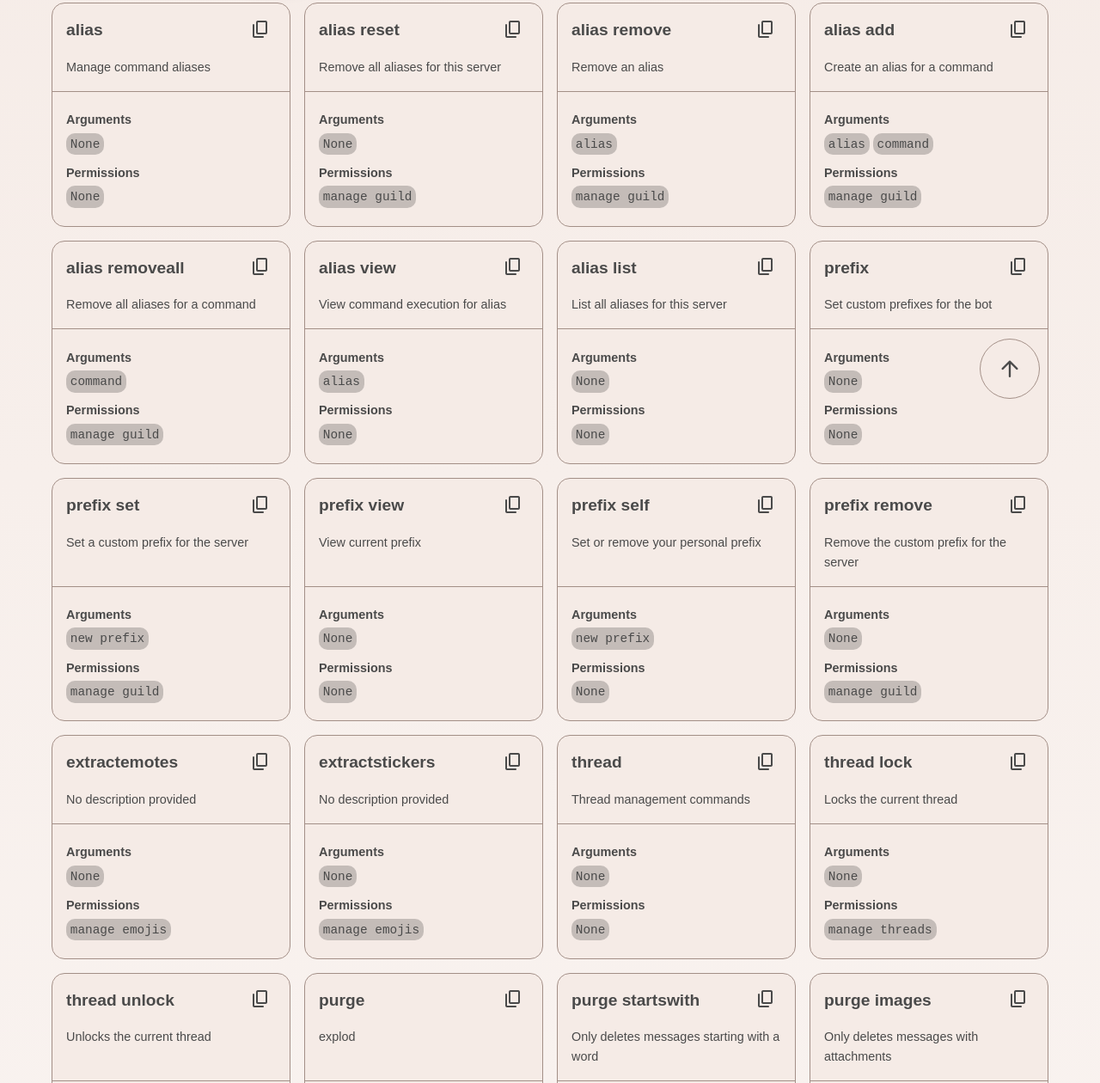
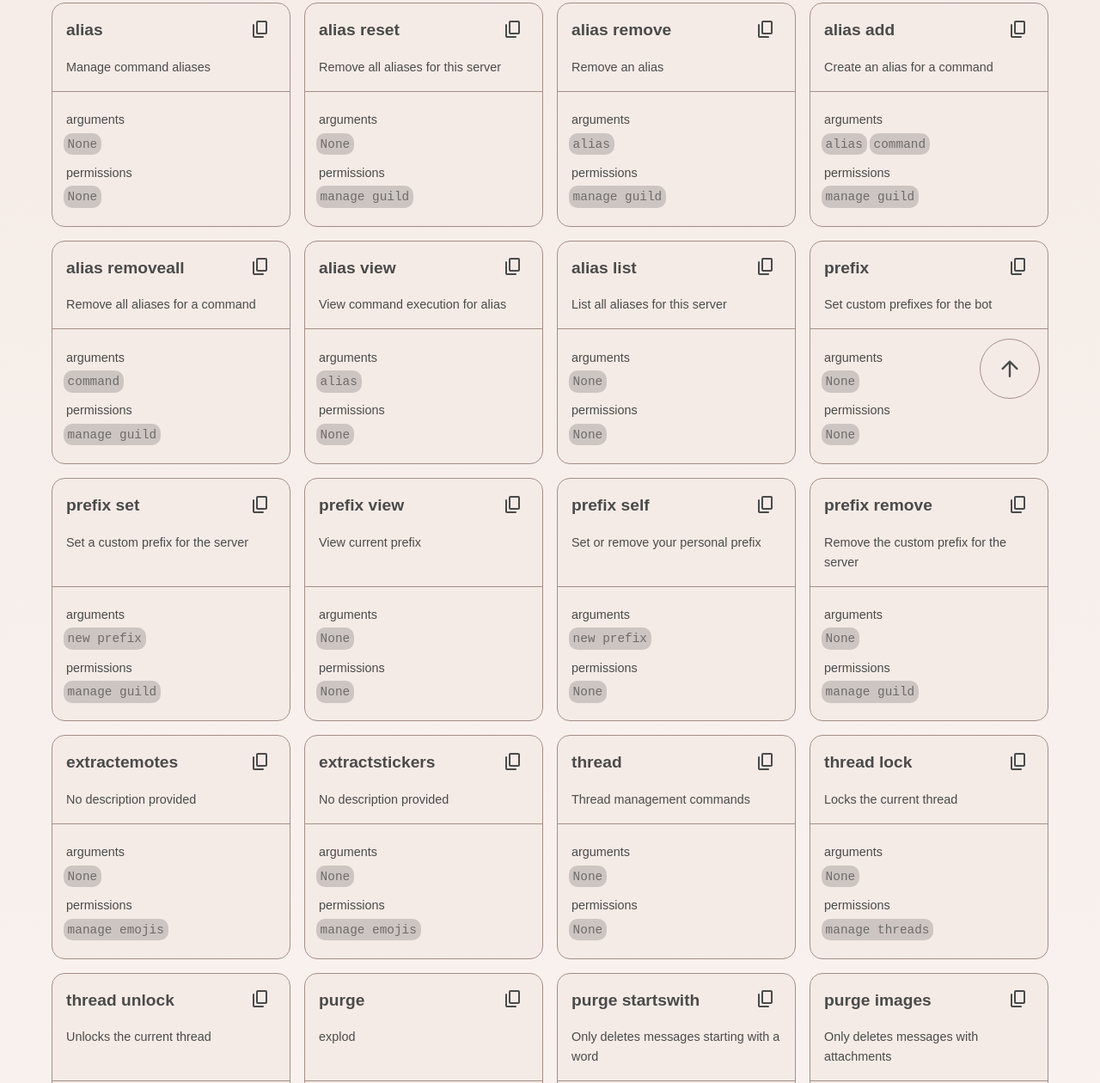
Before and after one commit to stoicism-bot/stoicism-bot.github.io, a plain HTML site: page cmds/index.html in a window 1280 px wide. Shown: the part 406-1666 px from the top of the page at 86% size. Drawn offline with nearby package versions, Linux system fonts and the light colour scheme; a web font is replaced by a local one.

Commit message:
update commands and css

```diff
--- a/cmds/commands.css
+++ b/cmds/commands.css
@@ -92,7 +92,13 @@
 code {
     background-color: rgba(0, 0, 0, 0.2);
     padding: 0.3rem;
+    margin-left: -0.2rem;
+    margin-right: 0.15rem;
     border-radius: 10px;
+}
+
+#arg {
+    opacity: 0.8;
 }
 
 .search-container {
--- a/cmds/commands.js
+++ b/cmds/commands.js
@@ -238,18 +238,20 @@ function createCommandCard(name, info) {
 }
 function createArgumentsString(args) {
   if (!args || args.length === 0)
-    return "<p><strong>Arguments<br> </strong> <code>None</code></p>";
+    return "<p>arguments<br> <code id='arg'>None</code></p>";
 
-  const argsList = args.map((arg) => `<code>${arg.name}</code>`).join(" ");
+  const argsList = args
+    .map((arg) => `<code id='arg'>${arg.name}</code>`)
+    .join(" ");
 
-  return `<p><strong>Arguments<br> </strong> ${argsList}</p>`;
+  return `<p>arguments<br> ${argsList}</p>`;
 }
 
 function createPermissionsString(permissions) {
   if (!permissions || permissions.length === 0)
-    return "<p><strong>Permissions<br> </strong> <code>None</code></p>";
+    return "<p>permissions<br> <code id='arg'>None</code></p>";
 
-  return `<p><strong>Permissions<br> </strong> <code>${permissions.join(
+  return `<p>permissions<br> <code id='arg'>${permissions.join(
     ", "
   )}</code></p>`;
 }
--- a/cmds/commands.json
+++ b/cmds/commands.json
@@ -567,6 +567,54 @@
       "arguments": []
     }
   },
+  "Snipe": {
+    "clearsnipe": {
+      "description": "Clear all results for reactions, edits and messages",
+      "permissions": ["manage messages"],
+      "arguments": []
+    },
+    "reactionsnipe": {
+      "description": "Snipe the latest reaction that was removed",
+      "permissions": [],
+      "arguments": []
+    },
+    "reactionhistory": {
+      "description": "See logged reactions for a message",
+      "permissions": ["manage messages"],
+      "arguments": [
+        {
+          "name": "message link / reply",
+          "description": "No description provided",
+          "default": "None",
+          "required": false
+        }
+      ]
+    },
+    "editsnipe": {
+      "description": "Snipe the latest message that was edited",
+      "permissions": [],
+      "arguments": [
+        {
+          "name": "index",
+          "description": "No description provided",
+          "default": "1",
+          "required": false
+        }
+      ]
+    },
+    "snipe": {
+      "description": "Snipe the latest message that was deleted",
+      "permissions": [],
+      "arguments": [
+        {
+          "name": "index",
+          "description": "No description provided",
+          "default": "1",
+          "required": false
+        }
+      ]
+    }
+  },
   "Counters": {
     "counter": {
       "description": "Create counters for everybody to see",
```
